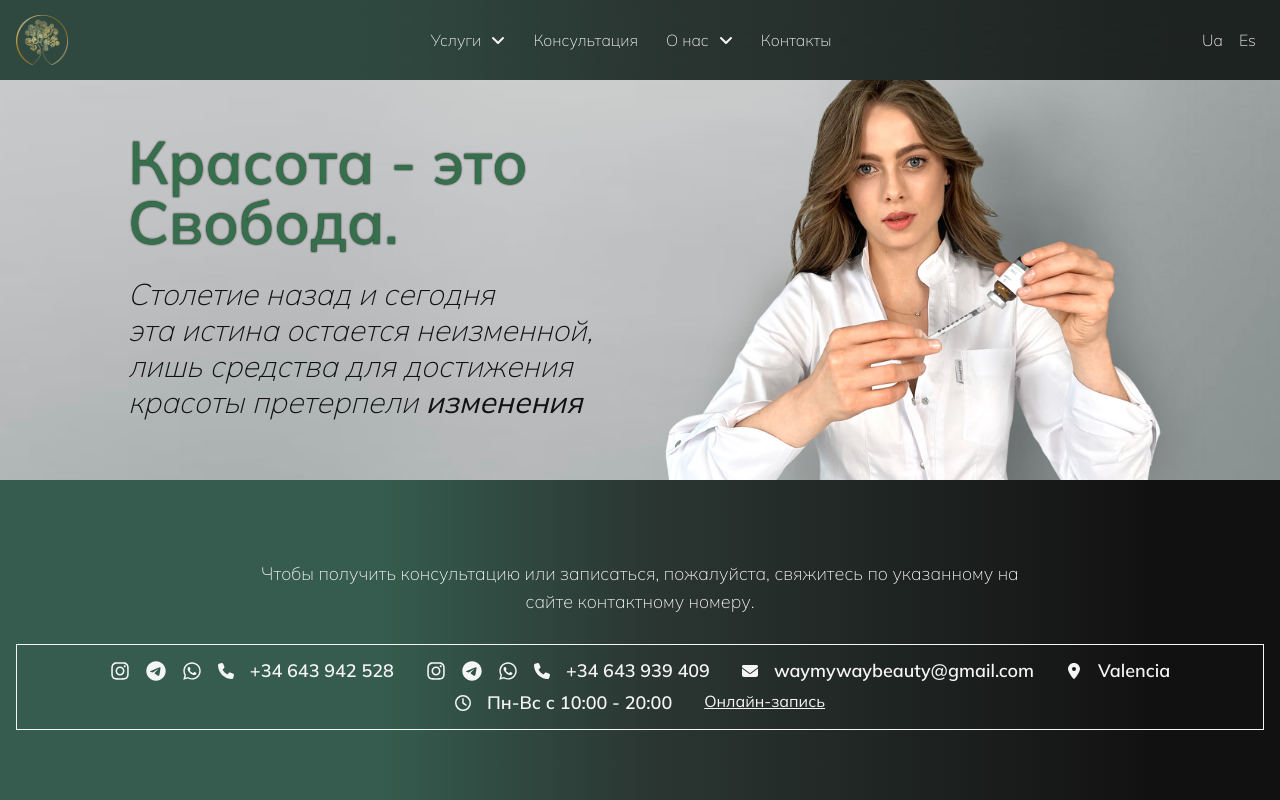
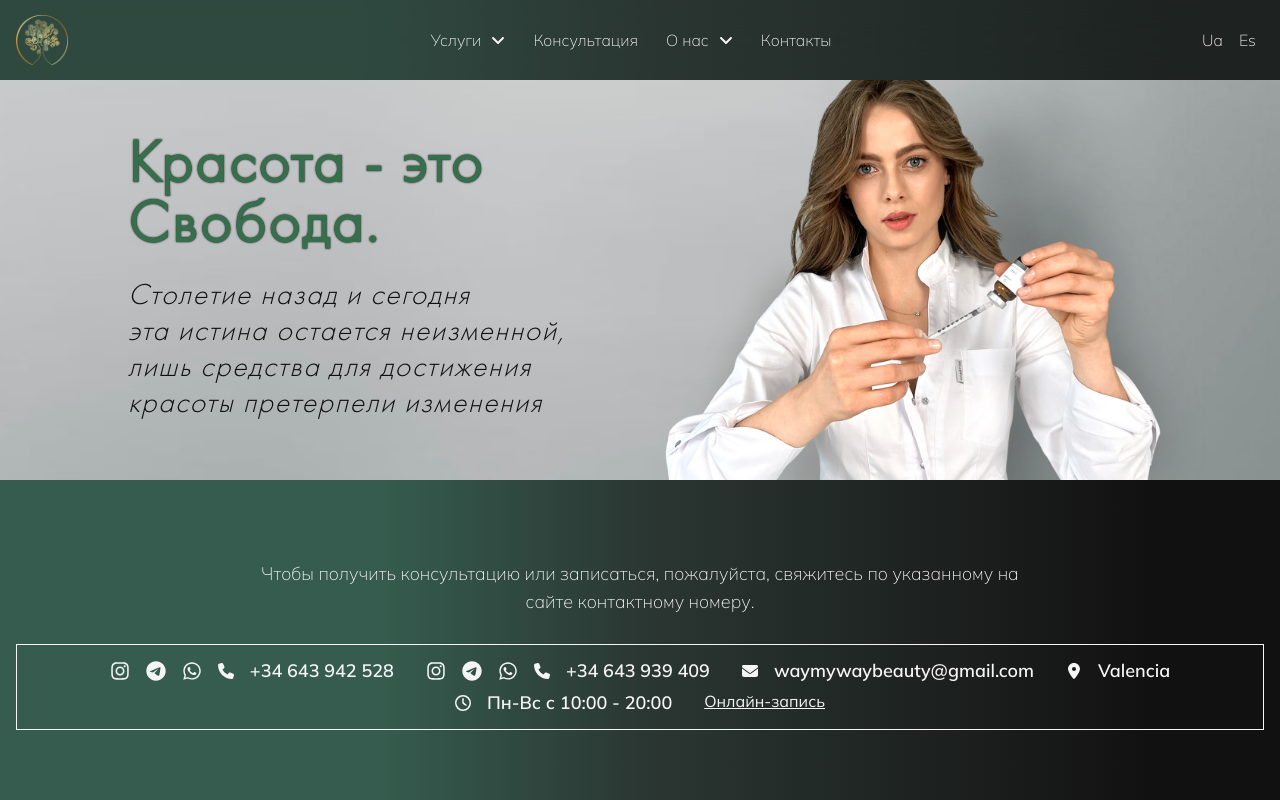
Before and after one commit to KirillUnited/beautymyway-app, a Next.js app: page / in a window 1280 px wide. Shown: the top 800 px of the page. Built offline with nearby package versions, Linux system fonts and the light colour scheme.

Commit message:
feat: change hero font

```diff
--- a/src/app/layout.tsx
+++ b/src/app/layout.tsx
@@ -1,7 +1,7 @@
 import type { Metadata } from 'next';
 import '@mantine/core/styles.css';
 import '@/styles/globals.scss';
-import { mulish } from '@/config/fonts';
+import { mulish, futura } from '@/config/fonts';
 import {theme} from '@/config/theme';
 import { MantineProvider, ColorSchemeScript,createTheme } from '@mantine/core';
 import Header from '@/components/Header/Header';
@@ -37,7 +37,7 @@ export default function RootLayout({
 			<head>
 				<ColorSchemeScript />
 			</head>
-			<body className={`${mulish.className} text-primary bg-foreground`}>
+			<body className={`${mulish.className} ${futura.variable} text-primary bg-foreground`}>
 				<MantineProvider theme={theme}>
 					<div className='wrapper flex flex-col min-h-screen'>
 						<Header></Header>
--- a/src/components/Sections/HeroSection/HeroSection.module.scss
+++ b/src/components/Sections/HeroSection/HeroSection.module.scss
@@ -27,12 +27,12 @@
     }
 }
 .title {
-    @apply font-semibold text-4xl lg:text-6xl mb-4;
+    @apply font-futura tracking-wider font-semibold text-4xl lg:text-6xl mb-4;
     color: #356F4C;
     text-shadow: #000 0px 0px 2px;
 }
 .text {
-    @apply text-lg lg:text-3xl font-extralight italic py-2 text-[#121111];
+    @apply font-futura tracking-wider text-lg lg:text-3xl font-extralight italic py-2 text-[#121111];
 }
 .bg-image {
     @apply -order-1 lg:order-1 w-full h-full object-cover lg:w-auto absolute inset-0 lg:relative lg:ml-auto;
--- a/src/config/fonts.ts
+++ b/src/config/fonts.ts
@@ -14,7 +14,8 @@ export const futura = localFont({
     src: [
       {
         path: '../../public/fonts/FuturaPTLight.otf',
-        weight: '200'
+        weight: '200',
+        style: 'normal'
       },
     ],
     display: 'swap',
--- a/tailwind.config.ts
+++ b/tailwind.config.ts
@@ -13,7 +13,8 @@ const config: Config = {
     },
     extend: {
       fontFamily: {
-        mulish: ['var(--font-mulish)']
+        mulish: ['var(--font-mulish)'],
+        futura: ['var(--font-futura)']
       },
       colors: {
         foreground: 'var(--color-foreground)',
```
